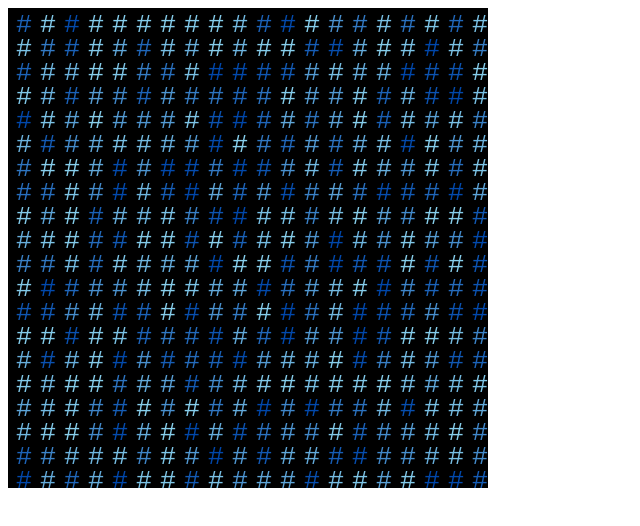
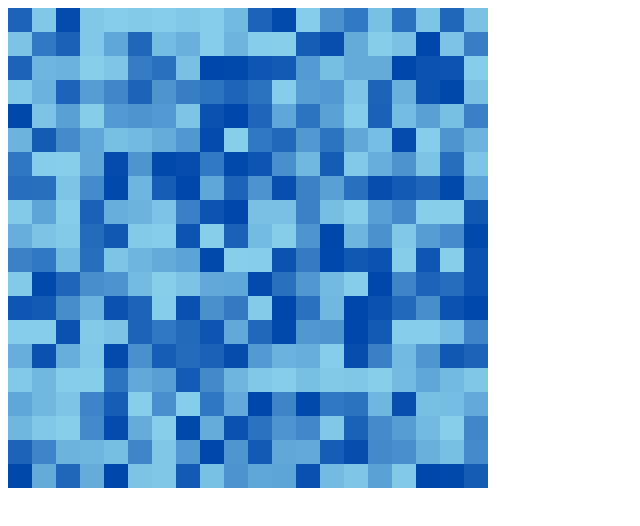
Before and after one commit to scotchfield/rl.js, a plain HTML site: page examples/water.html in a window 1280 px wide. Shown: the whole page, without its empty margins (0-640 px from the left). Drawn offline with Linux system fonts and the light colour scheme.

Commit message:
Add square, improve water example

```diff
--- a/examples/water.html
+++ b/examples/water.html
@@ -50,7 +50,7 @@ var game = (function () {
         tiles.forEach(
             function (tile) {
                 rl.style(tile.t.style());
-                rl.write(tile.t.c, tile.x, tile.y);
+                rl.square(tile.x, tile.y);
             }
         );
     }, 50);
--- a/src/rl.js
+++ b/src/rl.js
@@ -59,6 +59,13 @@ var rl = (function () {
         return this;
     };
 
+    exports.square = function (x, y) {
+        ctx.fillRect(x * options.tileWidth, y * options.tileHeight,
+                     options.tileWidth, options.tileHeight);
+
+        return this;
+    };
+
     exports.canvas = function (opt) {
         for (var k in opt) {
             if (opt.hasOwnProperty(k)) {
```
